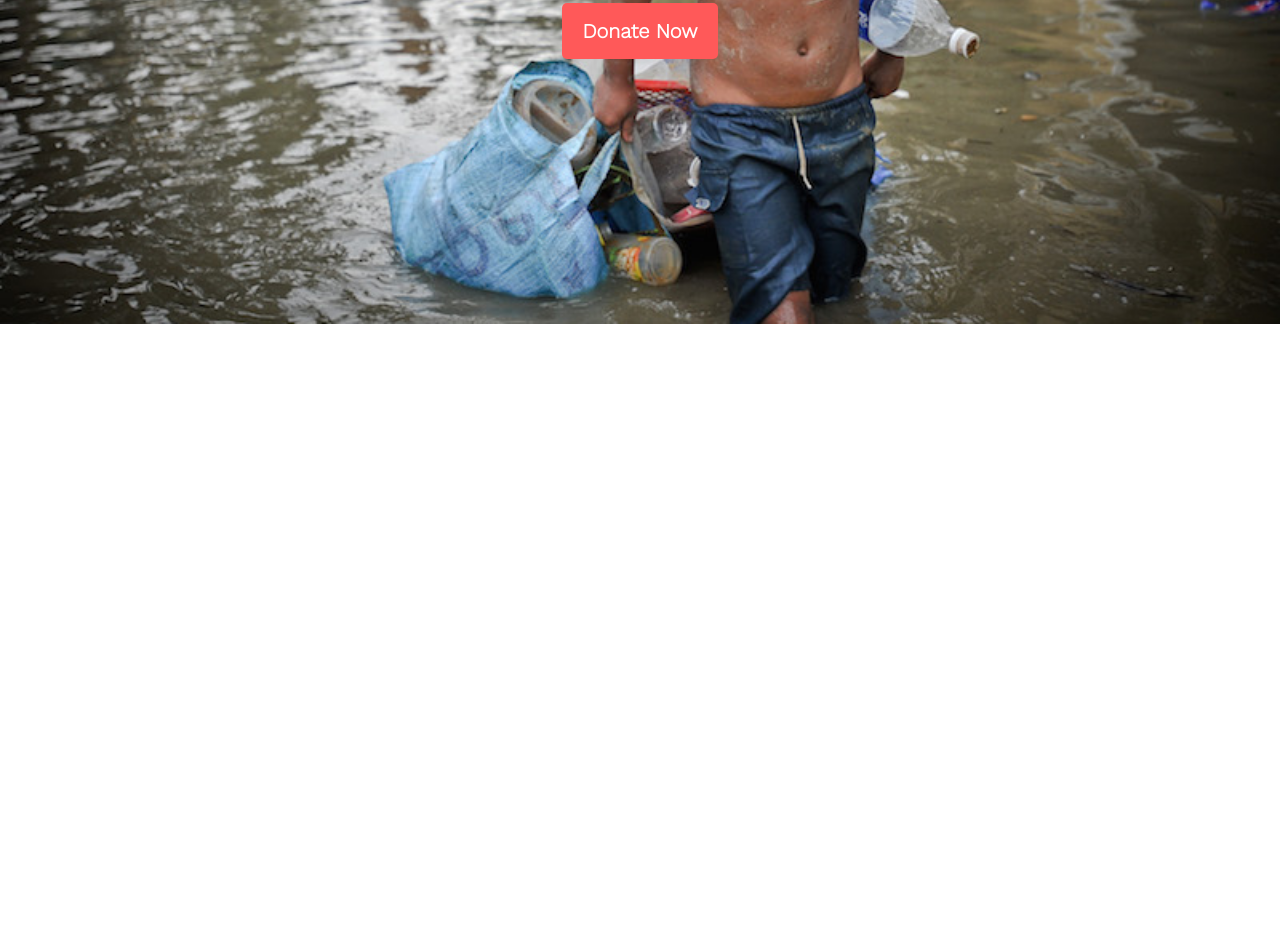
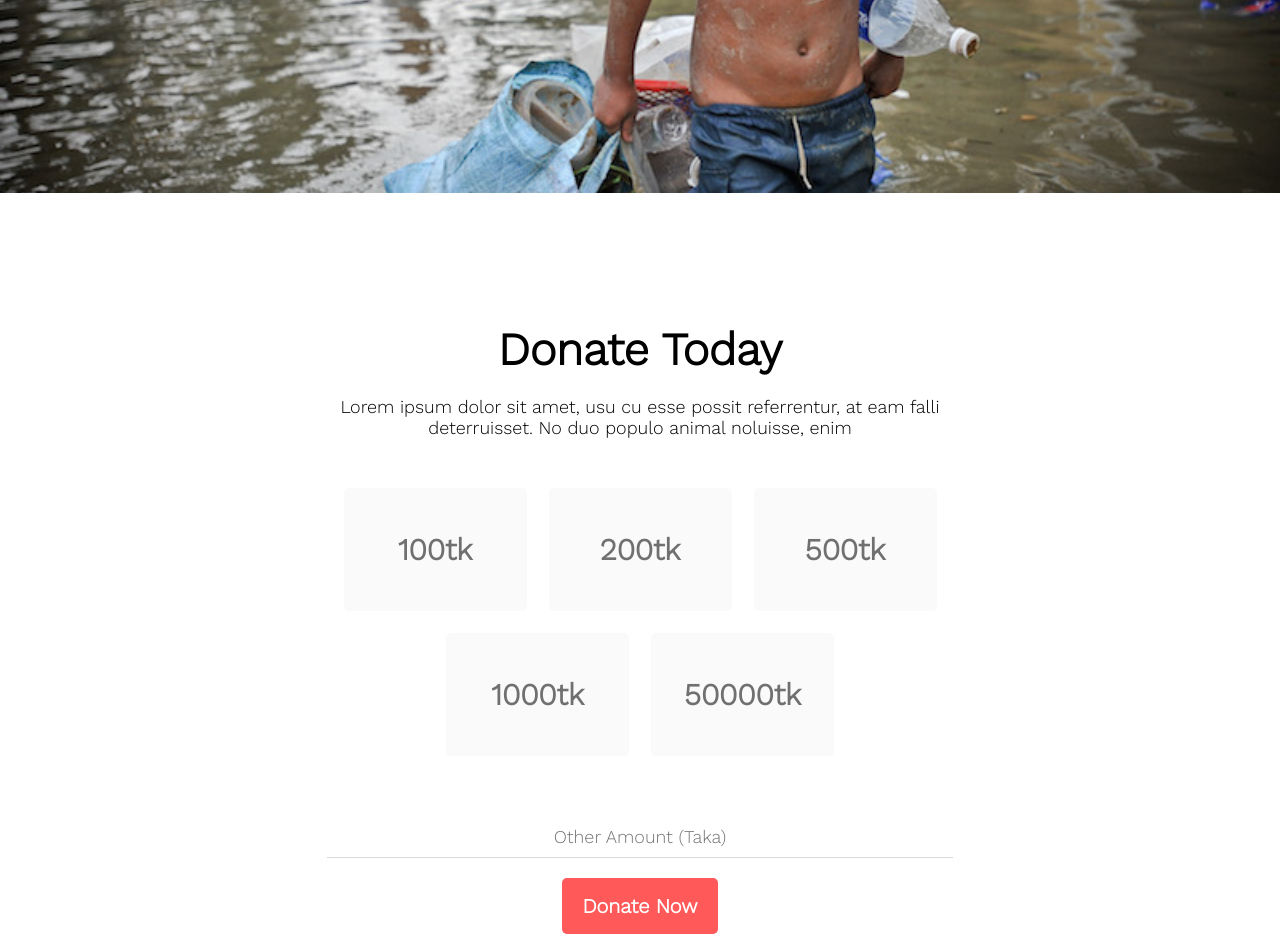
Before and after one commit to NakibDiu/donate-today, a plain HTML site: page index.html in a window 1280 px wide. Shown: the part 476-1410 px from the top of the page. Before the commit the page ends 800 px from the top, so only its background shows below. Drawn offline with nearby package versions, Linux system fonts and the light colour scheme.

Commit message:
donate section done

```diff
--- a/index.html
+++ b/index.html
@@ -24,5 +24,23 @@
         <button class="btn">Donate Now</button>
       </div>
     </header>
+    <main>
+      <section id="donate">
+        <h1>Donate Today</h1>
+        <p>
+          Lorem ipsum dolor sit amet, usu cu esse possit referrentur, at eam
+          falli deterruisset. No duo populo animal noluisse, enim
+        </p>
+        <div class="ammount-container">
+          <div class="ammount">100tk</div>
+          <div class="ammount">200tk</div>
+          <div class="ammount">500tk</div>
+          <div class="ammount">1000tk</div>
+          <div class="ammount">50000tk</div>
+        </div>
+        <input type="text" name="amount" id="amount" placeholder="Other Amount (Taka)" />
+        <button class="btn">Donate Now</button>
+      </section>
+    </main>
   </body>
 </html>
--- a/styles.css
+++ b/styles.css
@@ -11,7 +11,7 @@
   --card-3: #FFF4D6;
 }
 header {
-  height: 100vh;
+  height: 669px;
   background: url(./assets/images/donation9.jpg),
     linear-gradient(360deg, #121212 0%, rgba(18, 18, 18, 0) 100%);
   background-repeat: no-repeat;
@@ -47,4 +47,60 @@ header {
     background-color: var(--primary-color);
     border-radius: 5px;
     border: none;
+    cursor: pointer;
 }
+/* donate section */
+#donate {
+  margin-top: 130px;
+  display: flex;
+  flex-direction: column;
+  justify-content: center;
+  align-items: center;
+  gap: 20px;
+  padding: 0 337px;
+}
+#donate h1 {
+  font-size: 45px;
+  font-weight: 700;
+  text-align: center;
+}
+#donate p {
+  font-size: 18px;
+  font-weight: 400;
+  text-align: center;
+}
+.ammount-container {
+  margin-top: 30px;
+  display: flex;
+  justify-content: center;
+  align-items: center;
+  gap: 22px;
+  flex-wrap: wrap;
+}
+.ammount {
+  padding: 44px 24px;
+  background-color: #FAFAFA;
+  border-radius: 5px;
+  font-size: 30px;
+  font-weight: 700;
+  text-align: center;
+  color: var(--secondary-color);
+  width: 135px;
+}
+.ammount:hover{
+  background-color:  #FFEEEE;
+  color: #FF5959;
+  border: 2px solid #FF5959;
+  cursor: pointer;
+}
+#donate input {
+  width: 100%;
+  margin-top: 40px;
+  border: none;
+  border-bottom: 1px solid #DADADA;
+  text-align: center;
+  color: #b3b3b3;
+  font-size: 18px;
+  padding: 10px;
+  outline: none;
+}
```
